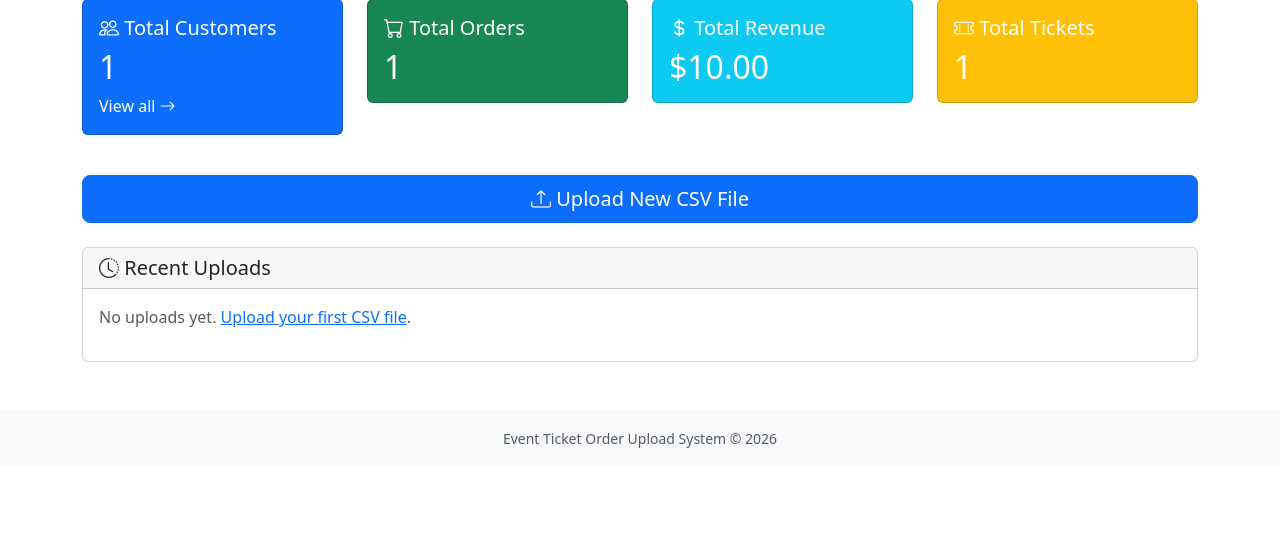
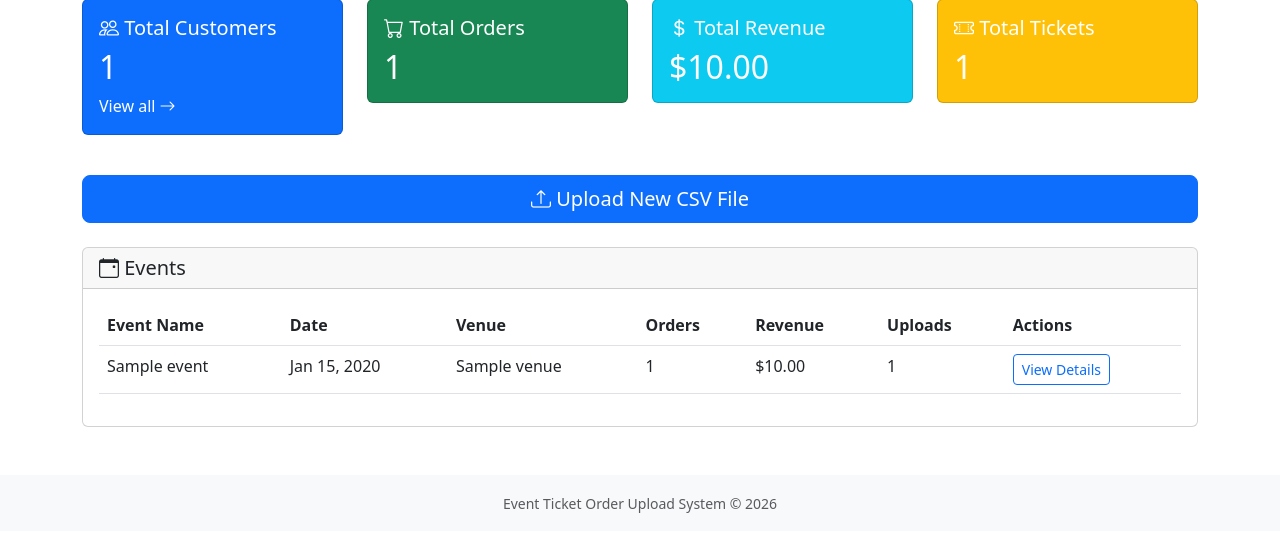
Before and after one commit to Cue-Labs-LLC/cue-app, a Django app: page / in a window 1280 px wide. Shown: the part 161-713 px from the top of the page. Run offline with Django 5.2, Linux system fonts and the light colour scheme; a user stored in the database is signed in; tables that the repository leaves empty hold one stand-in row (values such as "Sample post"); data that the repository does not hold is empty.

Commit message:
List events on homepage

```diff
--- a/tickets/templates/tickets/home.html
+++ b/tickets/templates/tickets/home.html
@@ -61,37 +61,40 @@
     <div class="col">
         <div class="card">
             <div class="card-header">
-                <h5 class="mb-0"><i class="bi bi-clock-history"></i> Recent Uploads</h5>
+                <h5 class="mb-0"><i class="bi bi-calendar-event"></i> Events</h5>
             </div>
             <div class="card-body">
-                {% if recent_uploads %}
+                {% if recent_events %}
                     <div class="table-responsive">
                         <table class="table table-hover">
                             <thead>
                                 <tr>
-                                    <th>Filename</th>
-                                    <th>Format</th>
-                                    <th>Upload Date</th>
-                                    <th>Status</th>
-                                    <th>Rows Processed</th>
+                                    <th>Event Name</th>
+                                    <th>Date</th>
+                                    <th>Venue</th>
+                                    <th>Orders</th>
+                                    <th>Revenue</th>
+                                    <th>Uploads</th>
                                     <th>Actions</th>
                                 </tr>
                             </thead>
                             <tbody>
-                                {% for upload in recent_uploads %}
+                                {% for event in recent_events %}
                                     <tr>
-                                        <td>{{ upload.filename }}</td>
-                                        <td>{{ upload.csv_format.name }}</td>
-                                        <td>{{ upload.uploaded_at|date:"M d, Y H:i" }}</td>
                                         <td>
-                                            <span class="badge bg-{% if upload.status == 'completed' %}success{% elif upload.status == 'failed' %}danger{% elif upload.status == 'processing' %}warning{% else %}secondary{% endif %}">
-                                                {{ upload.get_status_display }}
-                                            </span>
+                                            {% if event.upload_count == 0 and event.end_date and event.end_date < today %}
+                                                <i class="bi bi-exclamation-triangle-fill text-warning me-1" title="No uploads for past event"></i>
+                                            {% endif %}
+                                            {{ event.name }}
                                         </td>
-                                        <td>{{ upload.processed_rows }} / {{ upload.total_rows }}</td>
+                                        <td>{{ event.start_date|date:"M d, Y" }}</td>
+                                        <td>{{ event.venue.name|default:"—" }}</td>
+                                        <td>{{ event.total_orders }}</td>
+                                        <td>${{ event.total_revenue|floatformat:2 }}</td>
+                                        <td>{{ event.upload_count }}</td>
                                         <td>
-                                            <a href="{% url 'tickets:upload_results' upload.id %}" class="btn btn-sm btn-outline-primary">
-                                                View Results
+                                            <a href="{% url 'tickets:event_detail' event.id %}" class="btn btn-sm btn-outline-primary">
+                                                View Details
                                             </a>
                                         </td>
                                     </tr>
@@ -100,7 +103,7 @@
                         </table>
                     </div>
                 {% else %}
-                    <p class="text-muted">No uploads yet. <a href="{% url 'tickets:upload_csv' %}">Upload your first CSV file</a>.</p>
+                    <p class="text-muted">No events yet. <a href="{% url 'tickets:upload_csv' %}">Upload a CSV file</a> to create events.</p>
                 {% endif %}
             </div>
         </div>
--- a/tickets/views.py
+++ b/tickets/views.py
@@ -1,5 +1,6 @@
 import os
 import json
+from datetime import date
 from decimal import Decimal
 from django.shortcuts import render, redirect, get_object_or_404
 from django.contrib import messages
@@ -104,8 +105,22 @@ def health_check(request):
 @login_required
 def home(request):
     """Home/dashboard page with overview statistics."""
-    # Recent uploads
-    recent_uploads = UploadedFile.objects.all()[:10]
+    # Recent events
+    recent_events = Event.objects.annotate(
+        total_orders=Count('ticket_orders', distinct=True),
+        upload_count=Count('ticket_orders__uploaded_file', distinct=True),
+        total_revenue=Coalesce(
+            Subquery(
+                TicketOrder.objects.filter(
+                    event=OuterRef('pk')
+                ).values('event').annotate(
+                    total=Sum('total_amount')
+                ).values('total')[:1],
+                output_field=models.DecimalField(max_digits=10, decimal_places=2)
+            ),
+            Decimal('0.00')
+        ),
+    ).select_related('venue').order_by('-start_date')[:10]
 
     # Summary statistics
     total_customers = Customer.objects.count()
@@ -116,7 +131,8 @@ def home(request):
     total_tickets = Ticket.objects.count()
 
     context = {
-        'recent_uploads': recent_uploads,
+        'recent_events': recent_events,
+        'today': date.today(),
         'total_customers': total_customers,
         'total_orders': total_orders,
         'total_revenue': total_revenue,
```
